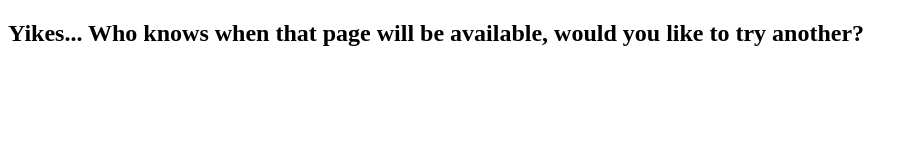
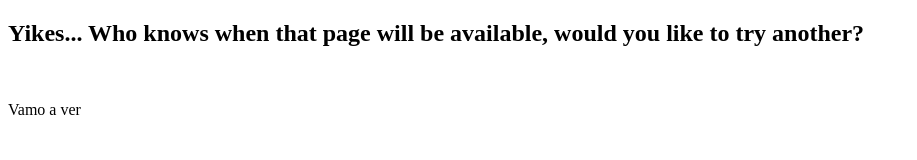
Before and after one commit to Patxispi/flexx, a website: page hello-flexbox.html in a window 1280 px wide. Shown: the whole page, without its empty margins (0-917 px from the left). Drawn offline with Linux system fonts and the light colour scheme.

Commit message:
Update hello-flexbox.html
con flase nueva

```diff
--- a/hello-flexbox.html
+++ b/hello-flexbox.html
@@ -11,6 +11,8 @@
             <h2>Yikes... Who knows when that page will be available, would you like to try another?</h2>
         </div>
         <img src="" alt="">
+
+        <p>Vamo a ver</p>
     </div>
 </body>
 </html>
```
